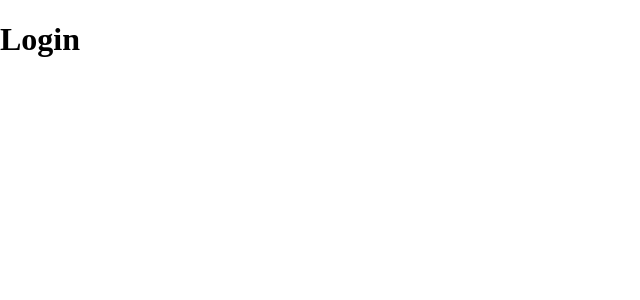
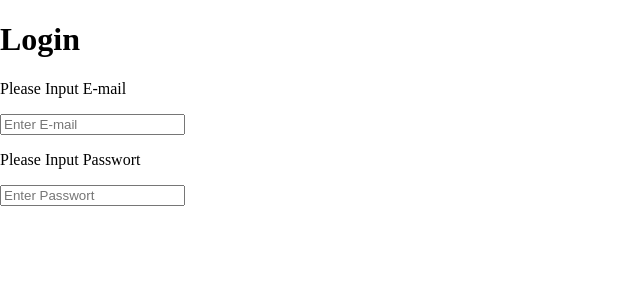
Before and after one commit to OsmanSa20/BitByByte, a Vue app in the folder BadUX/: page /login in a window 1280 px wide. Shown: the top 300 px of the page, without its empty margins (0-640 px from the left). Built offline with nearby package versions, Linux system fonts and the light colour scheme.

Commit message:
haltdeinmaulilir

```diff
--- a/BadUX/src/views/LoginPage.vue
+++ b/BadUX/src/views/LoginPage.vue
@@ -1,6 +1,18 @@
 <template>
   <div>
     <h1>Login</h1>
+
+
+    <div id='input-container'>
+            <p> Please Input E-mail </p>
+            <input class="e-input" type="text" placeholder="Enter E-mail" />
+            <div class="e-input-group">
+                <p> Please Input Passwort </p>
+                <input class="e-input" name='input' type="password" placeholder="Enter Passwort" />
+                <span class="e-input-group-icon e-input-popup-date"></span>
+            </div>
+    </div>
+
   </div>
 </template>
 
@@ -13,5 +25,8 @@ export default defineComponent({
 </script>
 
 <style scoped>
+h1, .input-container {
+  font-family: Comic Sans;
+}
 
 </style>
```
